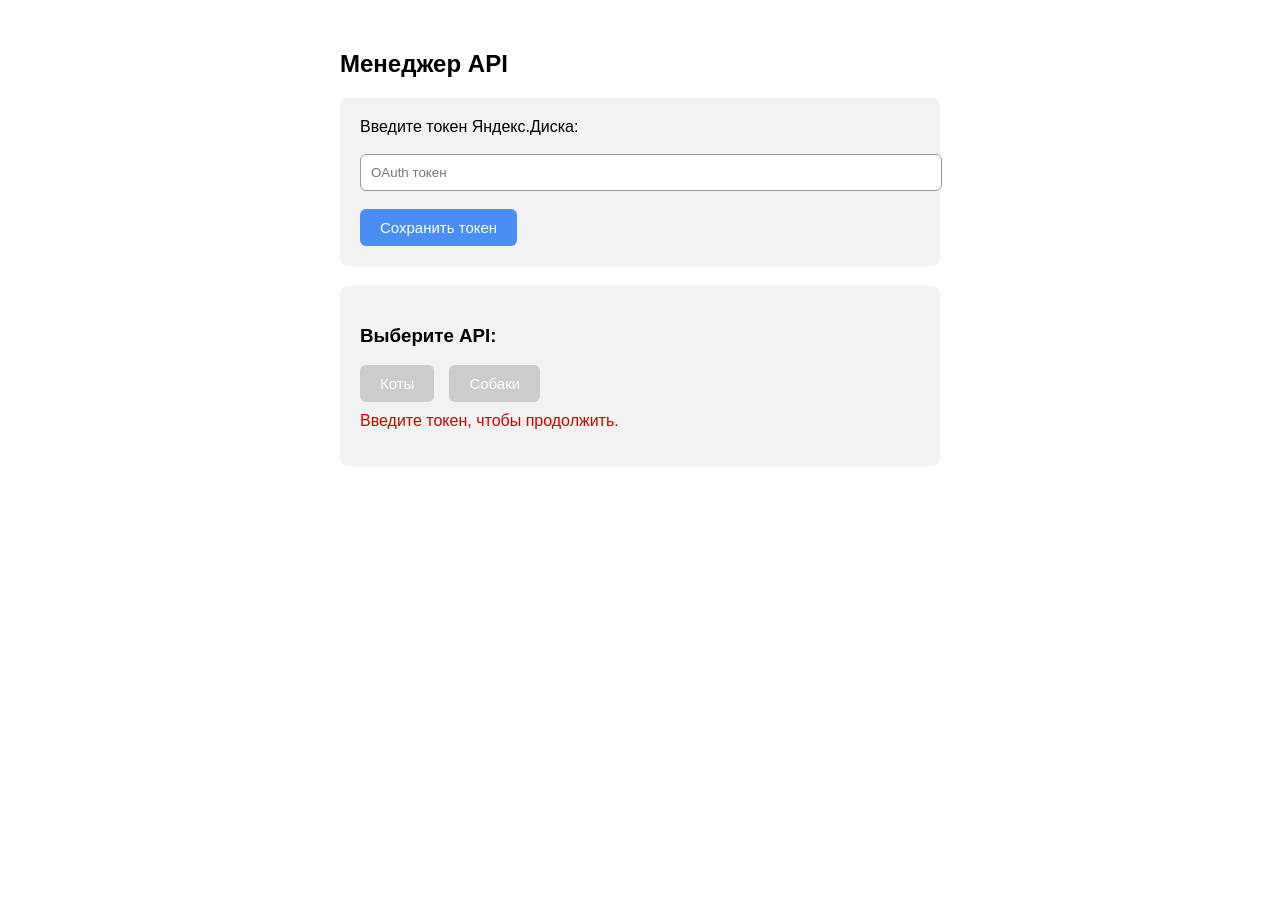
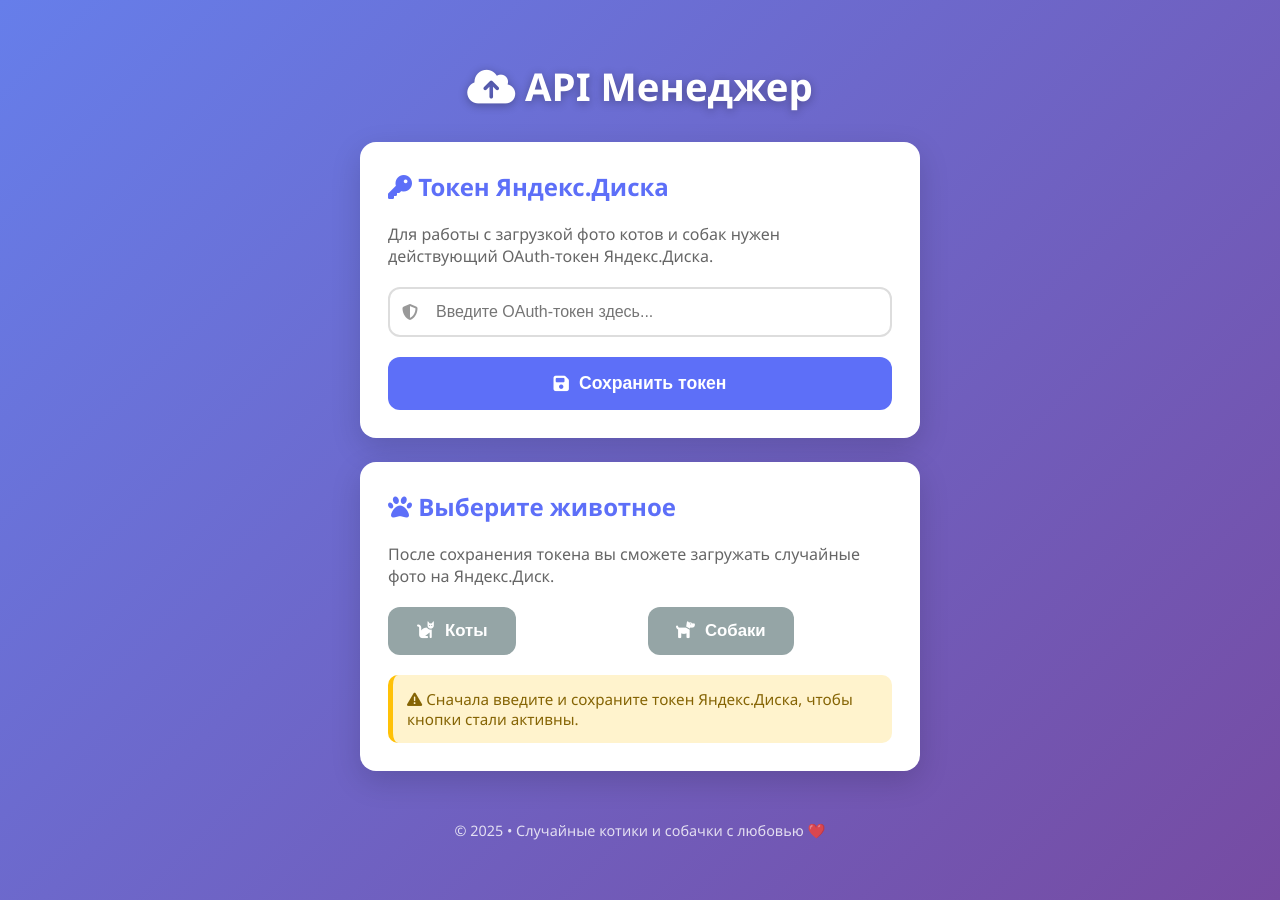
Before and after one commit to REBIZ1/AnimalBackupDjangoAPI, a Django app: page / in a window 1280 px wide. Before the commit the page ends 466 px from the top, so only its background shows below. Run offline with Django 4.2, Linux system fonts and the light colour scheme.

Commit message:
Обновил дизаин

```diff
--- a/animals/templates/animals/index.html
+++ b/animals/templates/animals/index.html
@@ -2,81 +2,250 @@
 <html lang="ru">
 <head>
     <meta charset="UTF-8">
-    <title>API менеджер</title>
+    <meta name="viewport" content="width=device-width, initial-scale=1.0">
+    <title>API Менеджер • Коты и Собаки</title>
+
+    <!-- Иконки Font Awesome -->
+    <link rel="stylesheet" href="https://cdnjs.cloudflare.com/ajax/libs/font-awesome/6.5.0/css/all.min.css">
+
     <style>
+        :root {
+            --primary: #5d6ff8;
+            --primary-dark: #4a58d1;
+            --danger: #e74c3c;
+            --success: #27ae60;
+            --gray: #f8f9fa;
+            --dark: #2c3e50;
+            --light: #ecf0f1;
+        }
+
+        @media (prefers-color-scheme: dark) {
+            :root {
+                --gray: #1a1a1a;
+                --light: #222222;
+                --dark: #ffffff;
+            }
+            body { background: #0f0f0f; color: #e0e0e0; }
+            .card { background: #1e1e1e; border: 1px solid #333; }
+            input[type="text"] { background: #2d2d2d; border: 1px solid #444; color: #fff; }
+        }
+
+        * { box-sizing: border-box; }
+
         body {
-            font-family: Arial, sans-serif;
-            padding: 30px;
-            max-width: 600px;
-            margin: auto;
+            font-family: 'Segoe UI', Arial, sans-serif;
+            background: linear-gradient(135deg, #667eea 0%, #764ba2 100%);
+            min-height: 100vh;
+            margin: 0;
+            padding: 20px;
+            color: #333;
         }
+
+        .container {
+            max-width: 560px;
+            margin: 40px auto;
+        }
+
+        h1 {
+            text-align: center;
+            color: white;
+            font-size: 2.4rem;
+            margin-bottom: 30px;
+            text-shadow: 0 2px 10px rgba(0,0,0,0.3);
+        }
+
         .card {
-            padding: 20px;
-            border-radius: 8px;
-            background: #f2f2f2;
+            background: white;
+            border-radius: 16px;
+            padding: 28px;
+            margin-bottom: 24px;
+            box-shadow: 0 10px 30px rgba(0,0,0,0.15);
+            transition: transform 0.3s ease, box-shadow 0.3s ease;
+        }
+
+        .card:hover {
+            transform: translateY(-5px);
+            box-shadow: 0 20px 40px rgba(0,0,0,0.2);
+        }
+
+        .card h2, .card h3 {
+            margin-top: 0;
+            color: var(--primary);
+        }
+
+        label {
+            font-weight: 600;
+            font-size: 1.1rem;
+            display: block;
+            margin-bottom: 12px;
+            color: var(--dark);
+        }
+
+        input[type="text"] {
+            width: 100%;
+            padding: 14px 16px;
+            font-size: 1rem;
+            border: 2px solid #ddd;
+            border-radius: 12px;
+            transition: all 0.3s;
+        }
+
+        input[type="text"]:focus {
+            outline: none;
+            border-color: var(--primary);
+            box-shadow: 0 0 0 4px rgba(93, 111, 248, 0.15);
+        }
+
+        .input-group {
+            position: relative;
             margin-bottom: 20px;
         }
-        .buttons {
-            display: flex;
-            gap: 15px;
+
+        .input-group i {
+            position: absolute;
+            left: 14px;
+            top: 50%;
+            transform: translateY(-50%);
+            color: #999;
         }
-        button, input[type="submit"] {
-            padding: 10px 20px;
-            font-size: 15px;
-            border-radius: 6px;
+
+        .input-group input {
+            padding-left: 46px;
+        }
+
+        .btn {
+            padding: 14px 28px;
+            font-size: 1.05rem;
+            font-weight: 600;
             border: none;
+            border-radius: 12px;
             cursor: pointer;
+            transition: all 0.3s ease;
+            display: inline-flex;
+            align-items: center;
+            gap: 10px;
         }
-        button:disabled {
-            background: #cccccc;
-            cursor: not-allowed;
-        }
+
         .btn-primary {
-            background: #4a8ef5;
+            background: var(--primary);
             color: white;
         }
-        .btn-primary:hover {
-            background: #3a74ce;
+
+        .btn-primary:hover:not(:disabled) {
+            background: var(--primary-dark);
+            transform: translateY(-2px);
+            box-shadow: 0 8px 20px rgba(93, 111, 248, 0.4);
+        }
+
+        .btn-primary:disabled {
+            background: #95a5a6;
+            cursor: not-allowed;
+            transform: none;
+            box-shadow: none;
+        }
+
+        .btn-large {
+            width: 100%;
+            justify-content: center;
+            padding: 16px;
+            font-size: 1.1rem;
+        }
+
+        .buttons {
+            display: grid;
+            grid-template-columns: 1fr 1fr;
+            gap: 16px;
+            margin-top: 20px;
+        }
+
+        .warning {
+            background: #fff3cd;
+            color: #856404;
+            padding: 14px;
+            border-radius: 10px;
+            border-left: 5px solid #ffc107;
+            margin-top: 20px;
+            font-size: 0.95rem;
+        }
+
+        .footer {
+            text-align: center;
+            margin-top: 50px;
+            color: rgba(255,255,255,0.8);
+            font-size: 0.9rem;
+        }
+
+        @media (max-width: 600px) {
+            .buttons {
+                grid-template-columns: 1fr;
+            }
+            h1 { font-size: 2rem; }
         }
     </style>
 </head>
 <body>
 
-<h2>Менеджер API</h2>
+<div class="container">
+    <h1><i class="fas fa-cloud-upload-alt"></i> API Менеджер</h1>
 
+    <!-- Блок ввода токена -->
     <div class="card">
+        <h2><i class="fas fa-key"></i> Токен Яндекс.Диска</h2>
+        <p style="color: #666; margin-bottom: 20px;">Для работы с загрузкой фото котов и собак нужен действующий OAuth-токен Яндекс.Диска.</p>
+
         <form action="{% url 'save_token' %}" method="POST">
             {% csrf_token %}
 
-        <label>Введите токен Яндекс.Диска:</label><br><br>
-
+            <div class="input-group">
+                <i class="fas fa-shield-alt"></i>
                 <input type="text" name="token"
                        value="{{ token|default:'' }}"
-               placeholder="OAuth токен"
-               style="width: 100%; padding: 10px; border-radius: 6px; border: 1px solid #999;">
-
-        <br><br>
-
-        <input class="btn-primary" type="submit" value="Сохранить токен">
-    </form>
+                       placeholder="Введите OAuth-токен здесь..."
+                       required>
             </div>
 
+            <button type="submit" class="btn btn-primary btn-large">
+                <i class="fas fa-save"></i> Сохранить токен
+            </button>
+        </form>
+
+        {% if token_exists %}
+            <div style="margin-top: 15px; color: var(--success); font-weight: 600;">
+                <i class="fas fa-check-circle"></i> Токен успешно сохранён
+            </div>
+        {% endif %}
+    </div>
+
+    <!-- Выбор API -->
     <div class="card">
-    <h3>Выберите API:</h3>
+        <h2><i class="fas fa-paw"></i> Выберите животное</h2>
+        <p style="color: #666;">После сохранения токена вы сможете загружать случайные фото на Яндекс.Диск.</p>
 
         <div class="buttons">
             <form action="{% url 'cats_page' %}" method="GET">
-            <button class="btn-primary" {% if not token_exists %}disabled{% endif %}>Коты</button>
+                <button type="submit" class="btn btn-primary" {% if not token_exists %}disabled{% endif %}>
+                    <i class="fas fa-cat"></i> Коты
+                </button>
             </form>
 
             <form action="{% url 'dogs_page' %}" method="GET">
-            <button class="btn-primary" {% if not token_exists %}disabled{% endif %}>Собаки</button>
+                <button type="submit" class="btn btn-primary" {% if not token_exists %}disabled{% endif %}>
+                    <i class="fas fa-dog"></i> Собаки
+                </button>
             </form>
         </div>
 
         {% if not token_exists %}
-        <p style="color: #cc0000; margin-top: 10px;">Введите токен, чтобы продолжить.</p>
+            <div class="warning">
+                <i class="fas fa-exclamation-triangle"></i>
+                Сначала введите и сохраните токен Яндекс.Диска, чтобы кнопки стали активны.
+            </div>
         {% endif %}
+    </div>
+
+    <div class="footer">
+        <p>© 2025 • Случайные котики и собачки с любовью ❤️</p>
+    </div>
 </div>
 
 </body>
```
Lines whose indentation alone changed are shown as unchanged.
